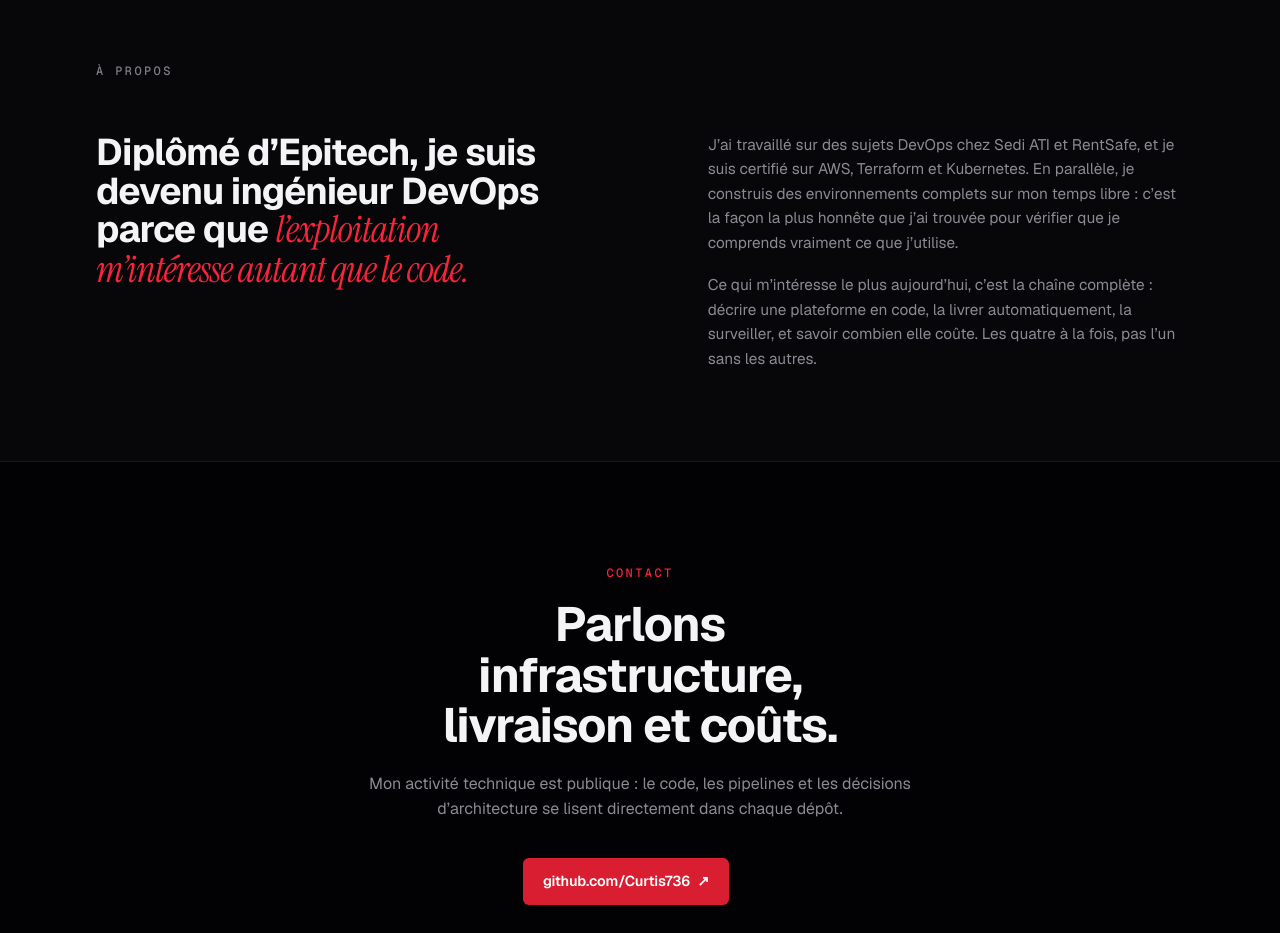
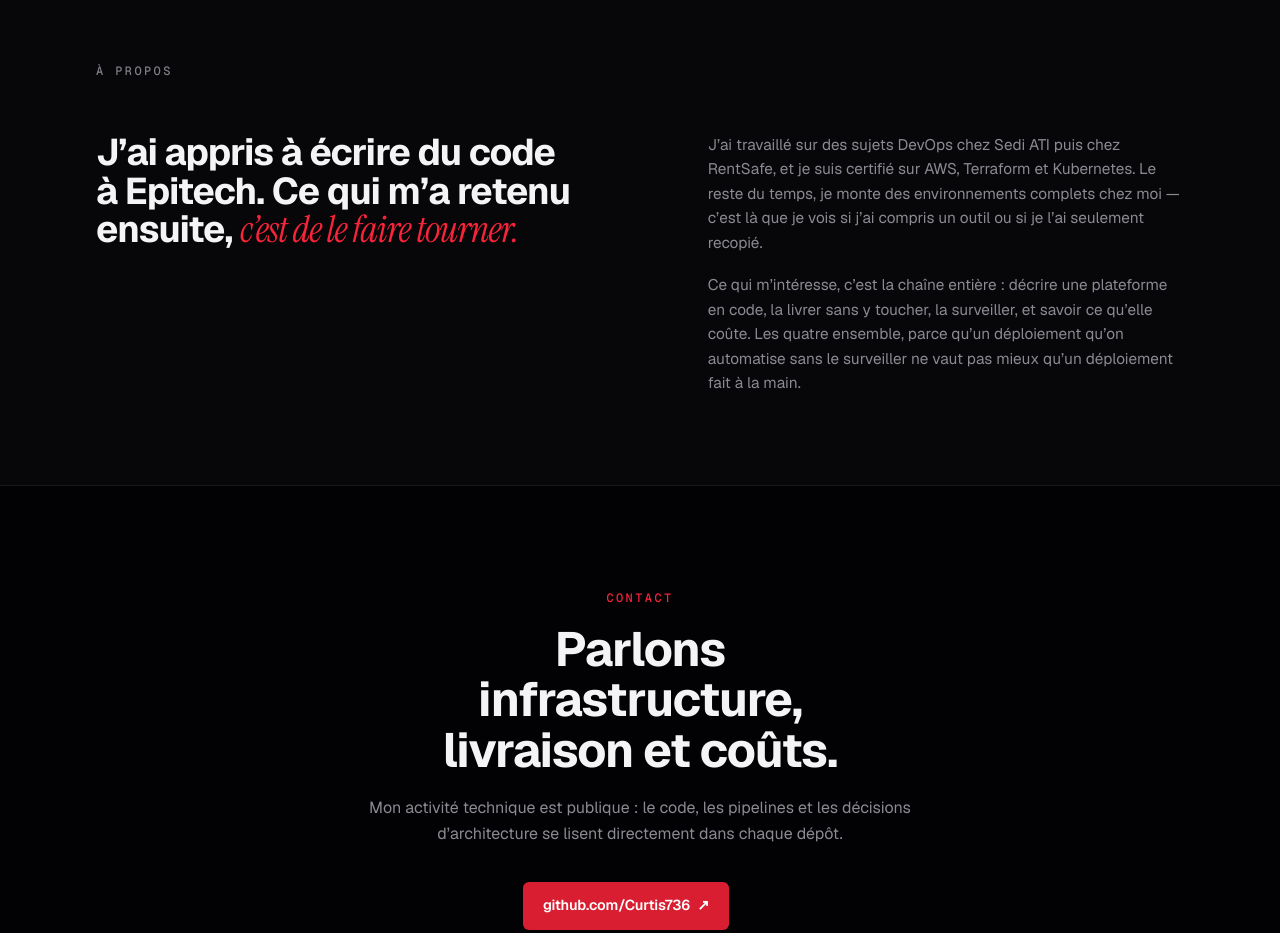
Before and after one commit to Curtis736/curtis-robert-portfolio, a website: page index.html in a window 1280 px wide. Shown: the part 5360-6293 px from the top of the page. Drawn offline with Linux system fonts and the light colour scheme; animation ran at ten frames a second.

Commit message:
Reecrire la section a propos dans un ton plus direct

```diff
--- a/index.html
+++ b/index.html
@@ -437,20 +437,21 @@
         </header>
         <div class="about">
           <h2 id="apropos-title">
-            Diplômé d’Epitech, je suis devenu ingénieur DevOps parce que
-            <em>l’exploitation m’intéresse autant que le code.</em>
+            J’ai appris à écrire du code à Epitech. Ce qui m’a retenu ensuite,
+            <em>c’est de le faire tourner.</em>
           </h2>
           <div class="about-copy">
             <p>
-              J’ai travaillé sur des sujets DevOps chez Sedi ATI et RentSafe, et je suis
-              certifié sur AWS, Terraform et Kubernetes. En parallèle, je construis des
-              environnements complets sur mon temps libre : c’est la façon la plus honnête que
-              j’ai trouvée pour vérifier que je comprends vraiment ce que j’utilise.
+              J’ai travaillé sur des sujets DevOps chez Sedi ATI puis chez RentSafe, et je suis
+              certifié sur AWS, Terraform et Kubernetes. Le reste du temps, je monte des
+              environnements complets chez moi — c’est là que je vois si j’ai compris un outil
+              ou si je l’ai seulement recopié.
             </p>
             <p>
-              Ce qui m’intéresse le plus aujourd’hui, c’est la chaîne complète : décrire une
-              plateforme en code, la livrer automatiquement, la surveiller, et savoir combien
-              elle coûte. Les quatre à la fois, pas l’un sans les autres.
+              Ce qui m’intéresse, c’est la chaîne entière : décrire une plateforme en code, la
+              livrer sans y toucher, la surveiller, et savoir ce qu’elle coûte. Les quatre
+              ensemble, parce qu’un déploiement qu’on automatise sans le surveiller ne vaut pas
+              mieux qu’un déploiement fait à la main.
             </p>
           </div>
         </div>
```
